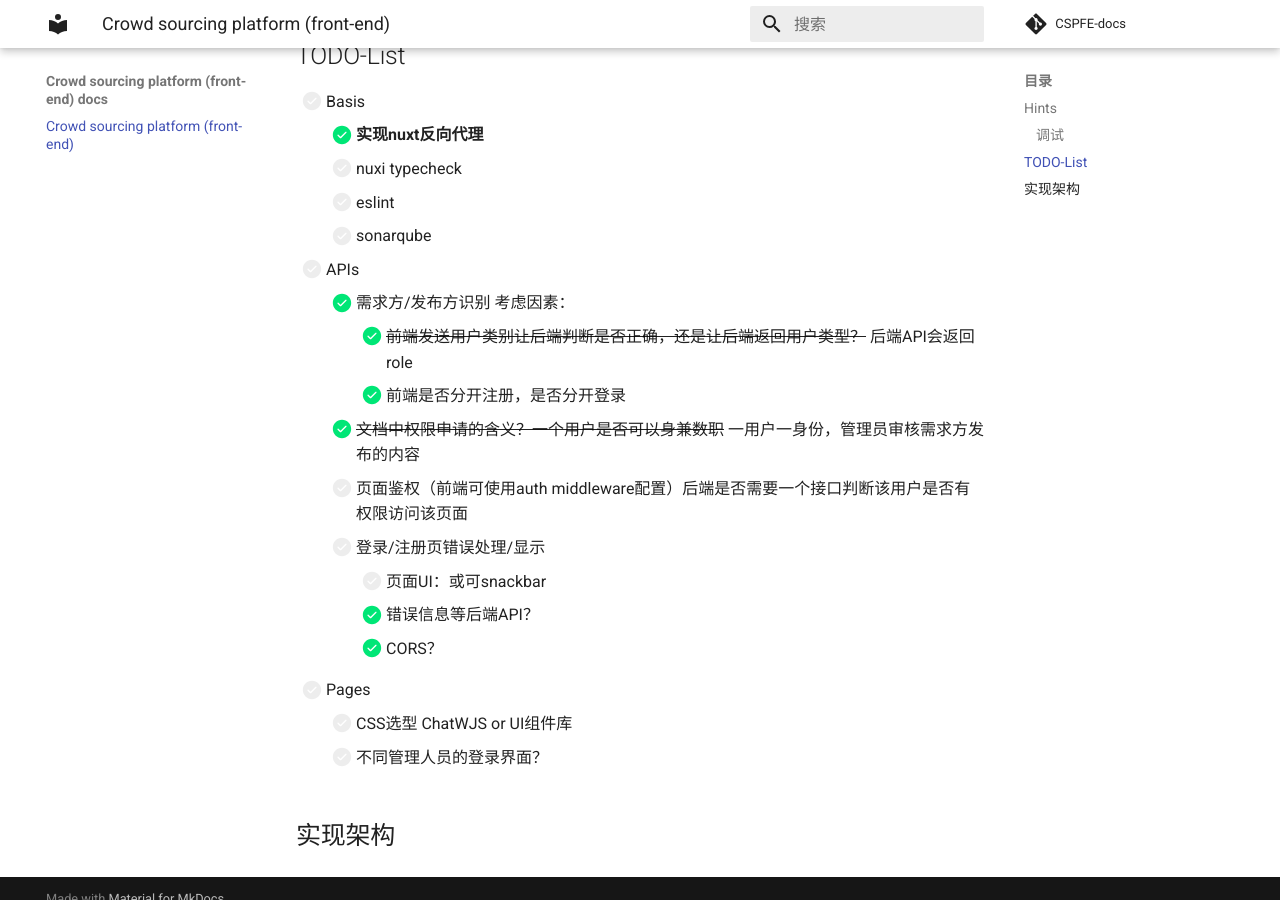
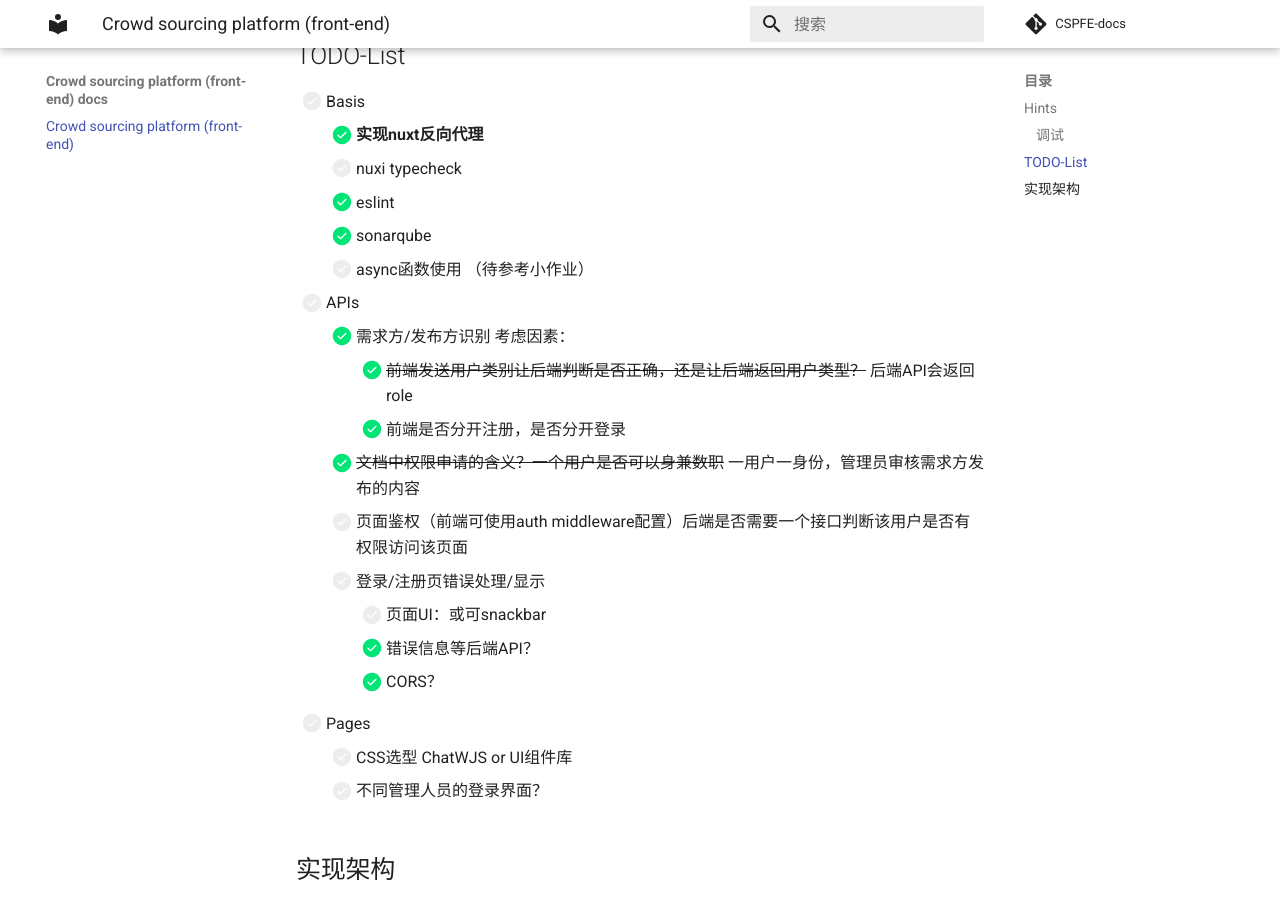
Before and after one commit to syniox/CSFE-docs, an MkDocs documentation site: the page built from docs/index.md, in a window 1280 px wide and 900 px high, scrolled down 514 px. Built offline with MkDocs 1.6.1 and Material for MkDocs 9.7.7, drawn with Linux system fonts in a browser that asks for light colours; comment, search, counter and statistics services are not loaded.

Commit message:
Update index.md

```diff
--- a/docs/index.md
+++ b/docs/index.md
@@ -17,8 +17,9 @@
 - [ ] Basis
     - [x] **实现nuxt反向代理**
     - [ ] nuxi typecheck
-    - [ ] eslint
-    - [ ] sonarqube
+    - [x] eslint
+    - [x] sonarqube
+    - [ ] async函数使用 （待参考小作业）
 - [ ] APIs
     - [x] 需求方/发布方识别 考虑因素：
         - [x] ~~前端发送用户类别让后端判断是否正确，还是让后端返回用户类型？~~ 后端API会返回role
```
